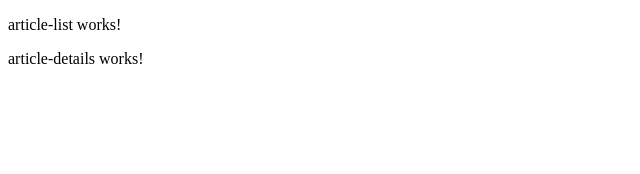
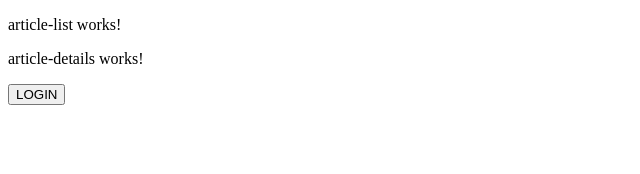
Before and after one commit to Melvout/newspaper-web-app, an Angular app: page / in a window 1280 px wide. Shown: the top 174 px of the page, without its empty margins (0-640 px from the left). Built offline with nearby package versions, Linux system fonts and the light colour scheme; no server answers.

Commit message:
Tried the login service

```diff
--- a/src/app/app.component.html
+++ b/src/app/app.component.html
@@ -1,2 +1,4 @@
 <app-article-list></app-article-list>
 <app-article-details></app-article-details>
+
+<app-login></app-login>
--- a/src/app/components/login/login.component.html
+++ b/src/app/components/login/login.component.html
@@ -1 +1 @@
-<p>login works!</p>
+<button (click)="login('us_1_3','1331')">LOGIN</button>
--- a/src/app/components/login/login.component.ts
+++ b/src/app/components/login/login.component.ts
@@ -1,4 +1,6 @@
 import { Component, OnInit } from '@angular/core';
+import { User } from 'src/app/interfaces/user';
+import { LoginService } from '../../services/login.service'
 
 @Component({
   selector: 'app-login',
@@ -8,9 +10,37 @@ import { Component, OnInit } from '@angular/core';
 export class LoginComponent implements OnInit
 {
 
-  constructor() { }
+  user: User;
 
-  ngOnInit(): void {
+  constructor(private loginService: LoginService){ }
+
+  ngOnInit(): void
+  {
+
   }
 
+  /* Function to login as a user to add, edit or delete articles by using the login service */
+  login(name: string, pwd: string)
+  {
+    this.loginService.login(name, pwd).subscribe( user =>
+    {
+      this.user = user;
+      console.log(user);
+    },
+    err =>
+    {
+      console.log("An error has ocurred : " + err.statusText); // CHANGES NEEDED
+    },
+    () =>
+    {
+      console.log("User logged"); // CHANGES NEEDED
+    });
+  }
+
+  /* Function to log out via the login service */
+  logout(): void
+  {
+    this.loginService.logout();
+    this.user = this.loginService.getUser();
+  }
 }
--- a/src/app/services/news.service.ts
+++ b/src/app/services/news.service.ts
@@ -21,6 +21,7 @@ export class NewsService
   // Set the corresponding APIKEY accordig to the received by email
   private APIKEY: string;
   private APIKEY_ANON = 'GROMANAPIKEY99';
+  //private APIKEY_ANON = 'DEV_TEAM_13313';
 
   private httpOptions =
   {
@@ -34,7 +35,8 @@ export class NewsService
   setUserApiKey(apikey: string)
   {
     this.APIKEY = apikey;
-    this.httpOptions = {
+    this.httpOptions =
+    {
       headers: new HttpHeaders({
         'Content-Type': 'application/json',
         Authorization: 'PUIRESTAUTH apikey=' + this.APIKEY
```
Also changed, not shown: src/app/interfaces/user.ts (+6 -1 lines), src/app/services/login.service.ts (+7 -0 lines).
